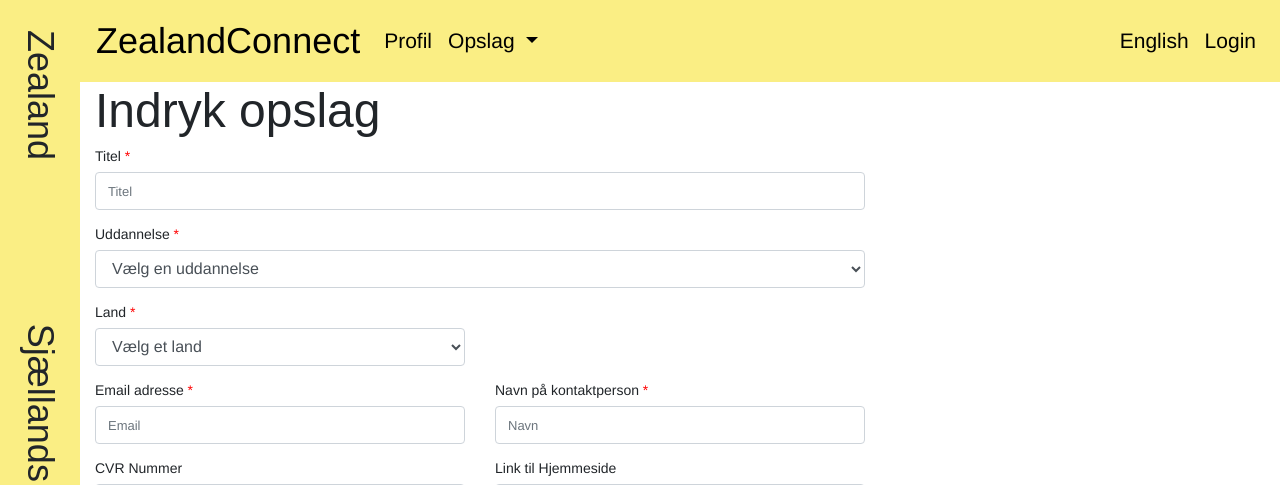
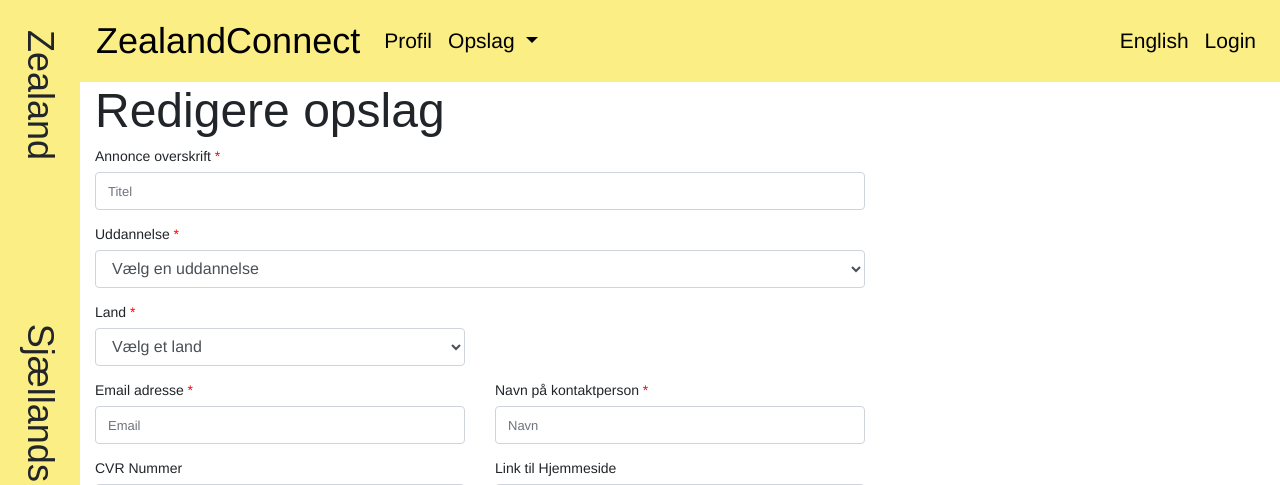
Before and after one commit to EWCMF/zealand_connect, a Node server app: template nodes/views/internship_update.hbs in a window 1280 px wide. Shown: the top 485 px of the page. Run offline with Node 20, Linux system fonts and the light colour scheme; the template is opened without the code that fills it, so the values that code supplies are empty; some libraries are stand-ins or nearby versions.

Commit message:
Rettet titel til annonce overskrift
Co-Authored-By: Mik Pedersen <45688364+MikPedersen@users.noreply.github.com>
Co-Authored-By: Nicki Hvolgaard <38239769+TheMagicalKing@users.noreply.github.com>
Co-Authored-By: Xiney <53908735+Sune1998@users.noreply.github.com>

```diff
--- a/nodes/views/internship_post.hbs
+++ b/nodes/views/internship_post.hbs
@@ -8,9 +8,9 @@
     <div class="col-12 col-md-8">
       <form method="POST" onsubmit="return validate_internship_post(event)" enctype="multipart/form-data">
         <div class="form-group required">
-          <label for="">Titel</label>
+          <label for="internshipTitle">Annonce overskrift</label>
           <input type="text" name="title" id="internshipTitle" class="form-control" placeholder="Titel">
-          <p id="titleError" class="CVErrorColor" hidden="true">Du skal angive en titel</p>
+          <p id="titleError" class="CVErrorColor" hidden="true">Du skal angive en annonce overskrift</p>
         </div>
         <div class="form-group required">
           <label for="education">Uddannelse</label>
--- a/nodes/views/internship_update.hbs
+++ b/nodes/views/internship_update.hbs
@@ -1,7 +1,7 @@
 <div class="container-fluid">
   <div class="row">
     <div class="col-12">
-      <h1>Indryk opslag</h1>
+      <h1>Redigere opslag</h1>
     </div>
   </div>
   <div class="row">
@@ -9,10 +9,10 @@
       <form method="POST" onsubmit="return validate_internship_post(event)" enctype="multipart/form-data">
         <input type="hidden" value="{{rid}}" name="id">
         <div class="form-group required">
-          <label for="">Titel</label>
+          <label for="internshipTitle">Annonce overskrift</label>
           <input type="text" value="{{rtitle}}" name="title" id="internshipTitle" class="form-control"
             placeholder="Titel" required>
-          <p id="titleError" class="CVErrorColor" hidden="true">Du skal angive en titel</p>
+          <p id="titleError" class="CVErrorColor" hidden="true">Du skal angive en annonce overskrift</p>
         </div>
         <div class="form-group required">
           <label for="education">Uddannelse</label>
```
